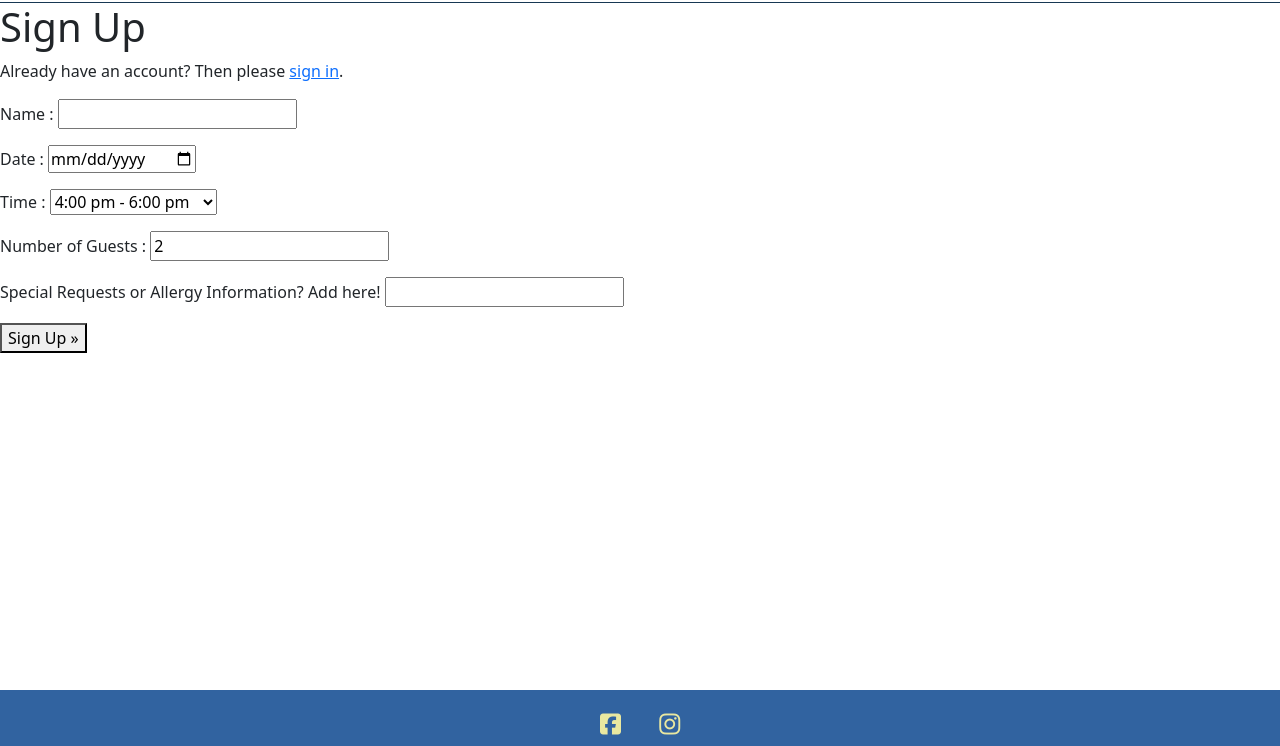
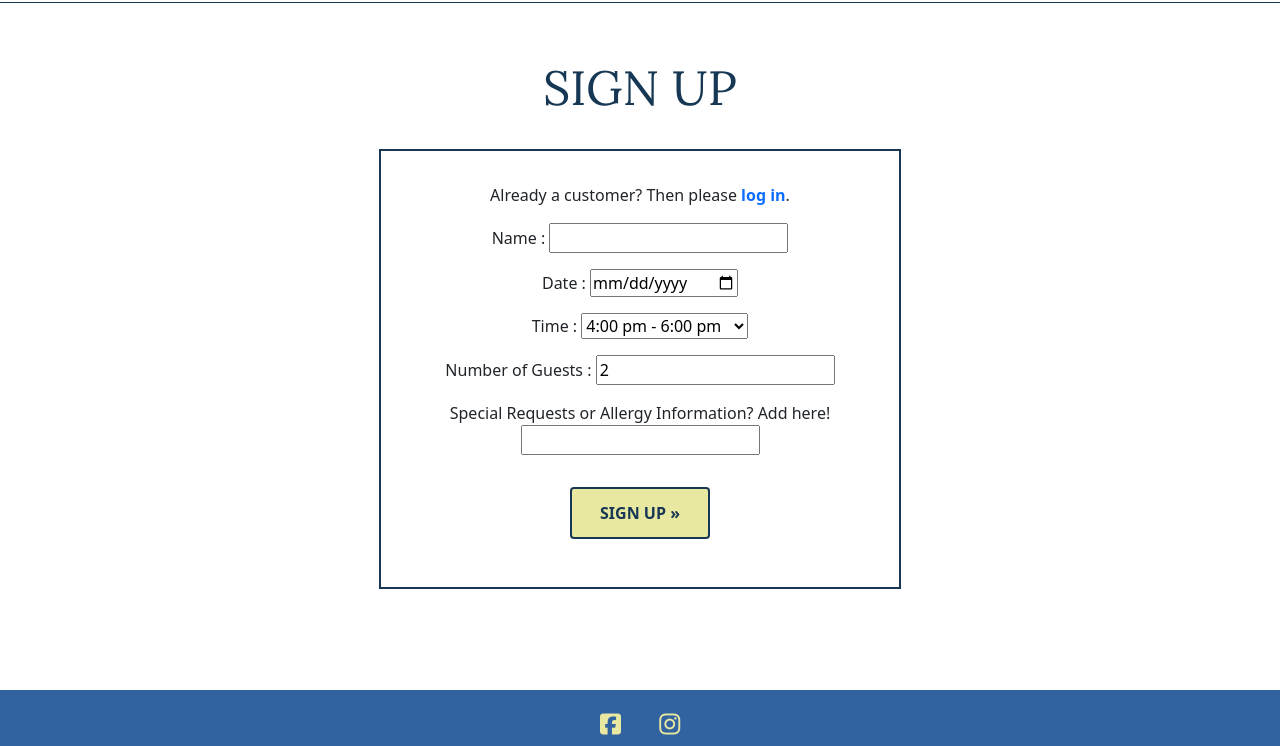
Before and after one commit to gustafsson96/the-swede-restaurant, a Django app: template templates/account/signup.html in a window 1280 px wide. Shown: the part 54-800 px from the top of the page. Run offline with Django 3.2, Linux system fonts and the light colour scheme; tables that the repository leaves empty hold one stand-in row (values such as "Sample post"); the template is opened without the code that fills it: values that come from a table or form of the project are taken from there, most other values are stand-ins (such as "Sample title", 1, 10 or a date in 2020); some libraries are stand-ins or nearby versions.

Commit message:
Style signup.html using bootstrap and css

```diff
--- a/static/css/style.css
+++ b/static/css/style.css
@@ -246,7 +246,7 @@
     color: var(--darker-yellow);
 }
 
-/* login.html css */
+/* allauth templates css */
 
 #sign-up-link {
     text-decoration: none;
@@ -270,6 +270,30 @@
 #login-btn:hover {
     background-color: var(--darker-blue);
     color: var(--darker-yellow);
+}
+
+#signup-btn {
+    font-size: 1rem;
+    font-weight: bold;
+    text-decoration: none;
+    text-transform: uppercase;
+    margin: 1rem;
+    padding: 0.75rem 1.75rem;
+    background-color: var(--darker-yellow);
+    color: var(--darker-blue);
+    border: 2px solid var(--darker-blue);
+    border-radius: 4px;
+    transition-duration: 0.4s;
+}
+
+#signup-btn:hover {
+    background-color: var(--darker-blue);
+    color: var(--darker-yellow);
+}
+
+#login-link {
+    text-decoration: none;
+    font-weight: bold;
 }
 
 
--- a/templates/account/signup.html
+++ b/templates/account/signup.html
@@ -5,9 +5,13 @@
 {% block head_title %}{% trans "Signup" %}{% endblock %}
 
 {% block content %}
-<h1>{% trans "Sign Up" %}</h1>
 
-<p>{% blocktrans %}Already have an account? Then please <a href="{{ login_url }}">sign in</a>.{% endblocktrans %}</p>
+<div class="container">
+    <div class="row">
+        <div class="col-md-6 offset-md-3 p-4 text-center">
+<h1 class="page-heading-no-border">{% trans "Sign Up" %}</h1>
+<div class="box-border">
+<p>{% blocktrans %}Already a customer? Then please <a id="login-link" href="{{ login_url }}">log in</a>.{% endblocktrans %}</p>
 
 <form class="signup" id="signup_form" method="post" action="{% url 'account_signup' %}">
   {% csrf_token %}
@@ -15,7 +19,11 @@
   {% if redirect_field_value %}
   <input type="hidden" name="{{ redirect_field_name }}" value="{{ redirect_field_value }}" />
   {% endif %}
-  <button type="submit">{% trans "Sign Up" %} &raquo;</button>
+  <button type="submit" id="signup-btn">{% trans "Sign Up" %} &raquo;</button>
 </form>
+             </div>
+        </div>
+    </div>
+</div>
 
 {% endblock %}
```
